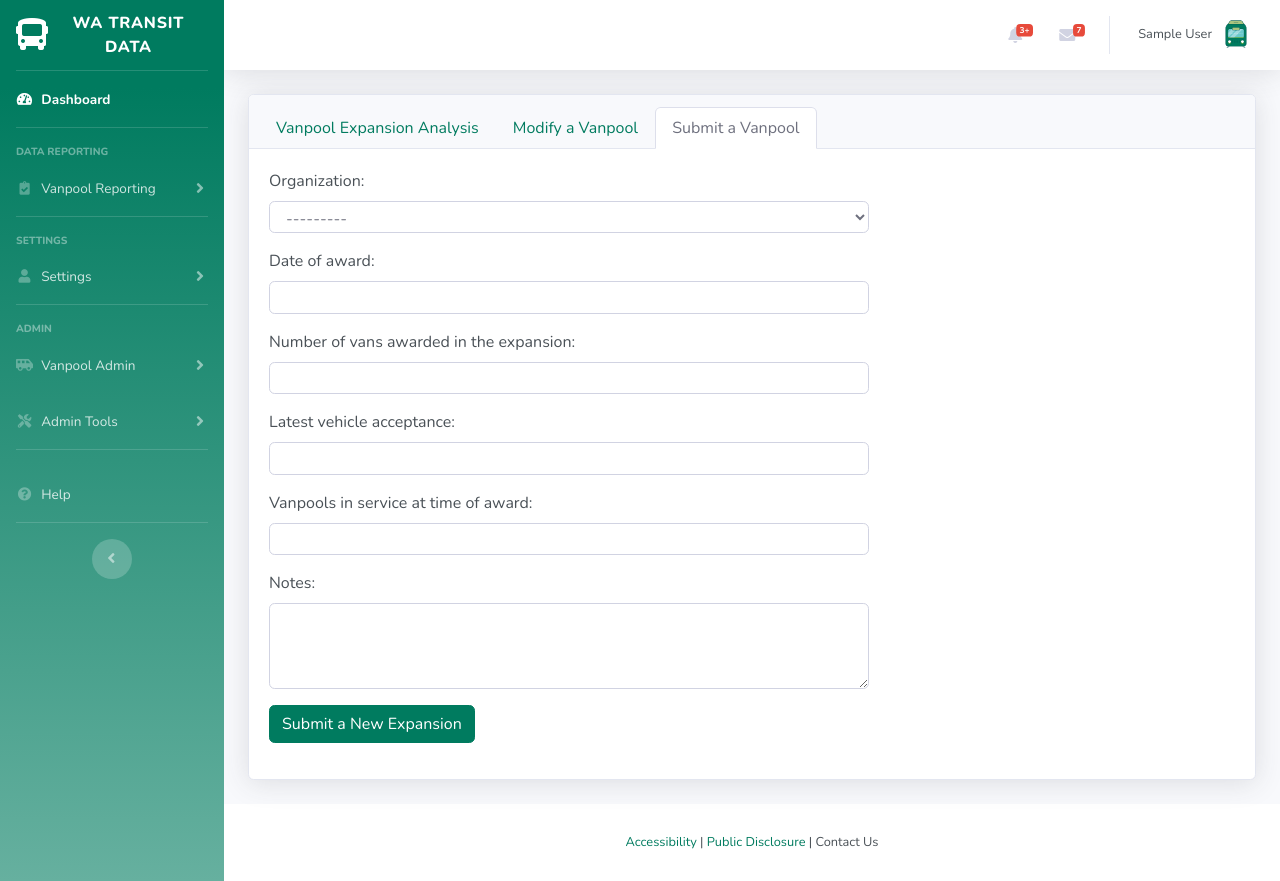
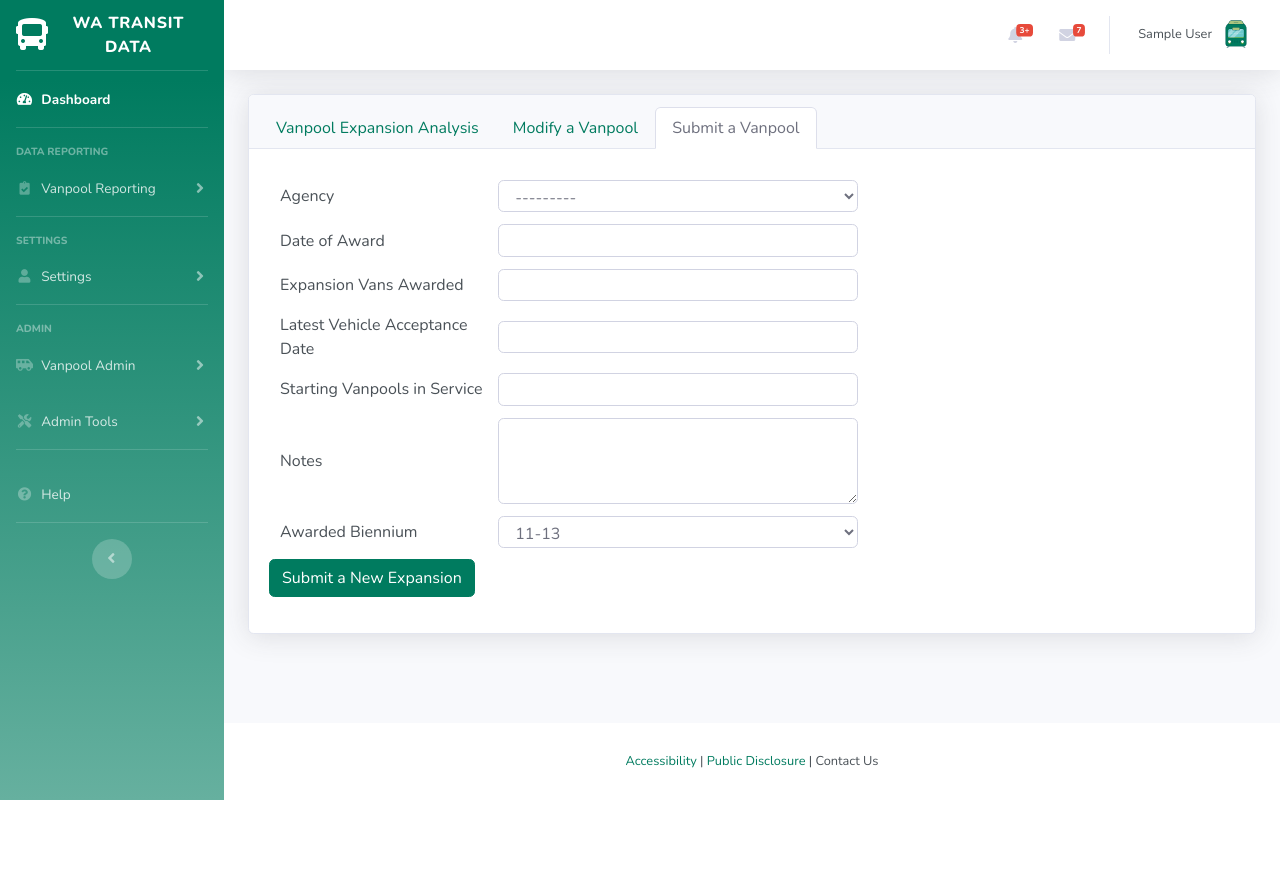
Before and after one commit to wesleyi23/PublicTransitDataReportingPortal, a Django app: page /Admin/Vanpool_expansion_submission/ in a window 1280 px wide. After the commit the page ends 800 px from the top, so only its background shows below. Run offline with Django 3.2, Linux system fonts and the light colour scheme; the visitor is signed in with stand-in values (Sample User, id 1); data comes from the database, SQL or seed files in the repository; parts of the project's set-up code (start-up, migrations or seed data) failed here and were passed over; some libraries are stand-ins or nearby versions.

Commit message:
got the vanpool expansion submission form working preliminarily

```diff
--- a/Panacea/forms.py
+++ b/Panacea/forms.py
@@ -7,6 +7,7 @@ from django.utils.translation import gettext, gettext_lazy as _
 from phonenumber_field.formfields import PhoneNumberField
 from localflavor.us.forms import USStateSelect, USZipCodeField
 from django.core import serializers
+from dateutil.relativedelta import relativedelta
 from tempus_dominus.widgets import DatePicker
 from .widgets import FengyuanChenDatePickerInput
 
@@ -173,8 +174,8 @@ class VanpoolMonthlyReport(forms.ModelForm):
 
 
     new_data_change_explanation = forms.CharField(widget=forms.Textarea(
-        attrs={'required': True, 'class': 'form-control input-sm', 'rows': 3, 'display': False})
-    )
+        attrs={ 'class': 'form-control input-sm', 'rows': 3, 'display': False}), required = False)
+
     acknowledge_validation_errors = forms.BooleanField(
         label='Check this box to confirm that your submitted numbers are correct, even though there are validation errors.',
         widget=forms.CheckboxInput(attrs={'class': 'checkbox', 'style': 'zoom:200%;margin-right:.35rem'}), required=False)
@@ -405,6 +406,17 @@ class chart_form(forms.Form):
 
 
 class submit_a_new_vanpool_expansion(forms.ModelForm):
+    CHOICES = (
+        ('11-13', '11-13'),
+        ('13-15', '13-15'),
+        ('15-17', '15-17'),
+        ('17-19', '17-19'),
+        ('19-21', '19-21'),
+        ('21-23', '21-23'),
+        ('23-25', '23-25'),
+        ('25-27', '25-27')
+    )
+
     queryset = organization.objects.all().order_by('name')
     organization = forms.ModelChoiceField(queryset=queryset,
                                           widget=forms.Select(attrs={'class': 'form-control'}))
@@ -412,24 +424,30 @@ class submit_a_new_vanpool_expansion(forms.ModelForm):
                                         widget=forms.DateInput(attrs={'class': 'form-control'}))
     latest_vehicle_acceptance = forms.DateTimeField(input_formats=['%Y-%m-%d'],
                                                     widget=forms.DateInput(attrs={'class': 'form-control'}))
-    #TODO is this used?
-    def as_myp(self):
+
+    awarded_biennium = forms.CharField(widget=forms.Select(choices = CHOICES, attrs = {'class': 'form-control'}))
+
+    notes = forms.CharField(widget = forms.Textarea(attrs={'class': 'form-control', 'rows':3}), required = False)
+
+
+
+    ''' def as_myp(self):
         return self._html_output(
             normal_row='<p%(html_class_attr)s>%(label)s</p> <p>%(field)s%(help_text)s</p>',
             error_row='%s',
             row_ender='</p>',
             help_text_html=' <span class="helptext">%s</span>',
-            errors_on_separate_row=True)
+            errors_on_separate_row=True)'''
 
     class Meta:
         model = vanpool_expansion_analysis
 
         fields = ['organization', 'date_of_award', 'expansion_vans_awarded', 'latest_vehicle_acceptance',
-                  'vanpools_in_service_at_time_of_award',  'notes']
+                  'vanpools_in_service_at_time_of_award', 'notes', 'awarded_biennium', 'expansion_goal', 'deadline']
         required = ['organization', 'date_of_award', 'expansion_vans_awarded', 'latest_vehicle_acceptance',
-                    'extension_granted', 'vanpools_in_service_at_time_of_award', 'expired']
+                    'extension_granted', 'vanpools_in_service_at_time_of_award', 'expired', 'vanpool_goal_met']
 
-        labels = {'organization': False,
+        labels = {'organization': "Please Select Your Agency",
                   'date_of_award': 'When was the vanpool expansion awarded? Use format YYYY-MM-DD',
                   'expansion_vans_awarded': 'Number of vans awarded in the expansion',
                   'latest_vehicle_acceptance': 'Latest date that vehicle was accepted? Use format YYYY-MM-DD',
@@ -444,8 +462,15 @@ class submit_a_new_vanpool_expansion(forms.ModelForm):
             'latest_vehicle_acceptance': forms.DateInput(attrs={'class': 'form-control'}),
             'expansion_vans_awarded': forms.NumberInput(attrs={'class': 'form-control'}),
             'vanpools_in_service_at_time_of_award': forms.NumberInput(attrs={'class': 'form-control'}),
-            'notes': forms.Textarea(attrs={'class': 'form-control', 'rows':3})
+
         }
+
+    def save(self, commit=True):
+        instance = super(submit_a_new_vanpool_expansion, self).save(commit=False)
+        if commit:
+            instance.save()
+        return instance
+
 
 
 class Modify_A_Vanpool_Expansion(forms.ModelForm):
@@ -462,3 +487,11 @@ class Modify_A_Vanpool_Expansion(forms.ModelForm):
                                                          'style': 'width:auto;zoom:200%;float:left;margin-right:0.5rem',
                                                          'disabled': 'disabled'})
                    }
+
+        #TODO a modal form here for if an extension is granted and one wnated to change the deadline, since at this point the deadline already exists
+    def save(self, commit=True):
+        instance = super(Modify_A_Vanpool_Expansion, self).save(commit=False)
+        self.cleaned_data['deadline'] = self.cleaned_data['latest_vehicle_acceptance'] + relativedelta(months=+18)
+        if commit:
+            instance.save()
+        return instance
--- a/Panacea/views.py
+++ b/Panacea/views.py
@@ -197,7 +197,9 @@ def Vanpool_report(request, year=None, month=None):
                                         record_id=form_data.id,
                                         report_month=month,
                                         report_year=year)
+
             successful_submit = False
+
 
     # If not POST
     else:
@@ -207,6 +209,7 @@ def Vanpool_report(request, year=None, month=None):
                                     report_month=month,
                                     report_year=year)
         successful_submit = False
+
 
     if not new_report:
         form.fields['data_change_explanation'].required = True
@@ -226,16 +229,22 @@ def Vanpool_report(request, year=None, month=None):
 @login_required(login_url='/Panacea/login')
 def Vanpool_expansion_submission(request):
     if request.method == 'POST':
-        form = submit_a_new_vanpool_expansion(request.POST)
+        form = submit_a_new_vanpool_expansion(data = request.POST)
         if form.is_valid():
+            print(form.fields)
+            form.cleaned_data['expansion_goal'] = int(round(form.cleaned_data['expansion_vans_awarded'] * .8, 0) + \
+                                                  form.cleaned_data['vanpools_in_service_at_time_of_award'])
+            form.cleaned_data['deadline'] = form.cleaned_data['latest_vehicle_acceptance'] + relativedelta(months=+18)
+
             form.save()
             # TODO Do you use AJAX on this - What is this for?
             return JsonResponse({'redirect': '../Expansion/'})
         else:
             return render(request, 'pages/Vanpool_expansion_submission.html', {'form':form})
     else:
-        form = submit_a_new_vanpool_expansion()
+        form = submit_a_new_vanpool_expansion(data=request.POST)
     return render(request, 'pages/Vanpool_expansion_submission.html', {'form': form})
+
 
 
 @login_required(login_url='/Panacea/login')
@@ -311,14 +320,13 @@ def Vanpool_expansion_modify(request, id=None):
     if request.method == 'POST':
         form = Modify_A_Vanpool_Expansion(data=request.POST, instance=form_data)
         if form.is_valid():
+            form.cleaned_data['deadline'] = form.cleaned_data['latest_vehicle_acceptance'] + relativedelta(months=+18)
             form.save()
-            successful_submit = True
         else:
-            successful_submit = False
+            form = Modify_A_Vanpool_Expansion(instance=form_data)
+
     else:
         form = Modify_A_Vanpool_Expansion(instance=form_data)
-        successful_submit = False
-
     zipped = zip(organization_name, vea)
     return render(request, 'pages/Vanpool_expansion_modify.html', {'zipped':zipped, 'id': id, 'form':form, 'successful_submit': successful_submit})
 
--- a/templates/pages/Vanpool_expansion_submission.html
+++ b/templates/pages/Vanpool_expansion_submission.html
@@ -28,7 +28,41 @@
 
                 <form action="{% url 'Vanpool_expansion_submission' %}" method="POST" class="post-form" name="ReportSelection" data-errField="reports_on" style="max-width: 600px">
                     {%  csrf_token %}
-                    {{ form.as_p }}
+                    <table style="border-collapse: separate; border-spacing: 10px">
+                        <tbody>
+                        <tr class="fieldWrapper">
+                            <td class = "d-none d-md-table-cell">  Agency </td>
+                            <td class = "d-none d-md-table-cell" > {{ form.organization}}</td>
+                        </tr>
+                        <tr class="fieldWrapper">
+                            <td class = "d-none d-md-table-cell">  Date of Award </td>
+                            <td class = "d-none d-md-table-cell" > {{ form.date_of_award}}</td>
+                        </tr>
+                         <tr class="fieldWrapper">
+                            <td class = "d-none d-md-table-cell">  Expansion Vans Awarded </td>
+                            <td class = "d-none d-md-table-cell" > {{ form.expansion_vans_awarded}}</td>
+                        </tr>
+                        <tr class="fieldWrapper">
+                            <td class = "d-none d-md-table-cell">  Latest Vehicle Acceptance Date </td>
+                            <td class = "d-none d-md-table-cell" > {{ form.latest_vehicle_acceptance}}</td>
+                        </tr>
+
+                        <tr class="fieldWrapper">
+                            <td class = "d-none d-md-table-cell"> Starting Vanpools in Service </td>
+                            <td class = "d-none d-md-table-cell" > {{ form.vanpools_in_service_at_time_of_award}}</td>
+                        </tr>
+
+                        <tr class="fieldWrapper">
+                            <td class = "d-none d-md-table-cell">  Notes </td>
+                            <td class = "d-none d-md-table-cell" > {{ form.notes}}</td>
+                        </tr>
+                        <tr class="fieldWrapper">
+                            <td class = "d-none d-md-table-cell">  Awarded Biennium </td>
+                            <td class = "d-none d-md-table-cell" > {{ form.awarded_biennium}}</td>
+                        </tr>
+
+                        </tbody>
+                    </table>
                     <div id="ReportSelection_err"></div>
                     <input type="submit" value="Submit a New Expansion" class="btn btn-primary" style="bottom: 20px; right: 20px">
                 </form>
--- a/templates/pages/Vanpool_report.html
+++ b/templates/pages/Vanpool_report.html
@@ -83,6 +83,9 @@
                             {% csrf_token %}
 
                             {%  if form.non_field_errors %}
+                                 {%  if  'You must fill out the data for the previous month first. Please refer to the previous reporting month' in form.non_field_errors %}
+                                    <p>Please revise the previous data</p>
+                                {% else %}
                                 <b>Validation Issues:</b>
                                 <ul>{% for error in form.non_field_errors %}
                                     <li> {{error}} </li>
@@ -90,9 +93,7 @@
 
                                 <div class = "d-flex w-100 align-content-left align-middle text-danger"> {{form.acknowledge_validation_errors}} Check this box to confirm that your submitted numbers are correct, even though there are validation errors.</div>
 
-                                {%  if  'You must fill out the data for the previous month first. Please refer to the previous reporting month' in form.non_field_errors %}
 
-                                {% else %}
 
                                 {% endif %}
                             {%  endif %}
```
Also changed, not shown: Panacea/models.py (+22 -3 lines), templates/pages/Vanpool_expansion.html (+11 -0 lines), 1 other file.
